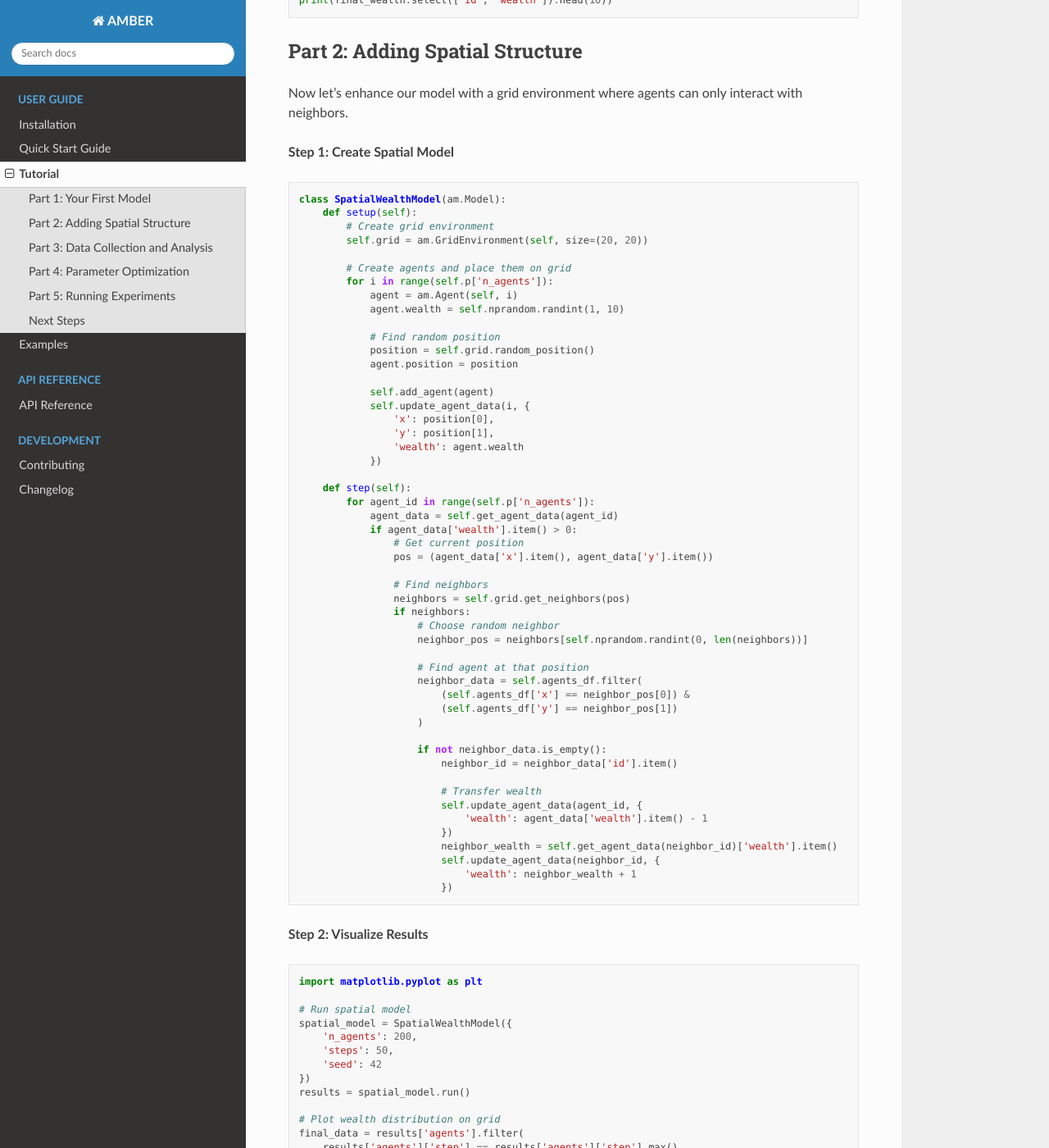
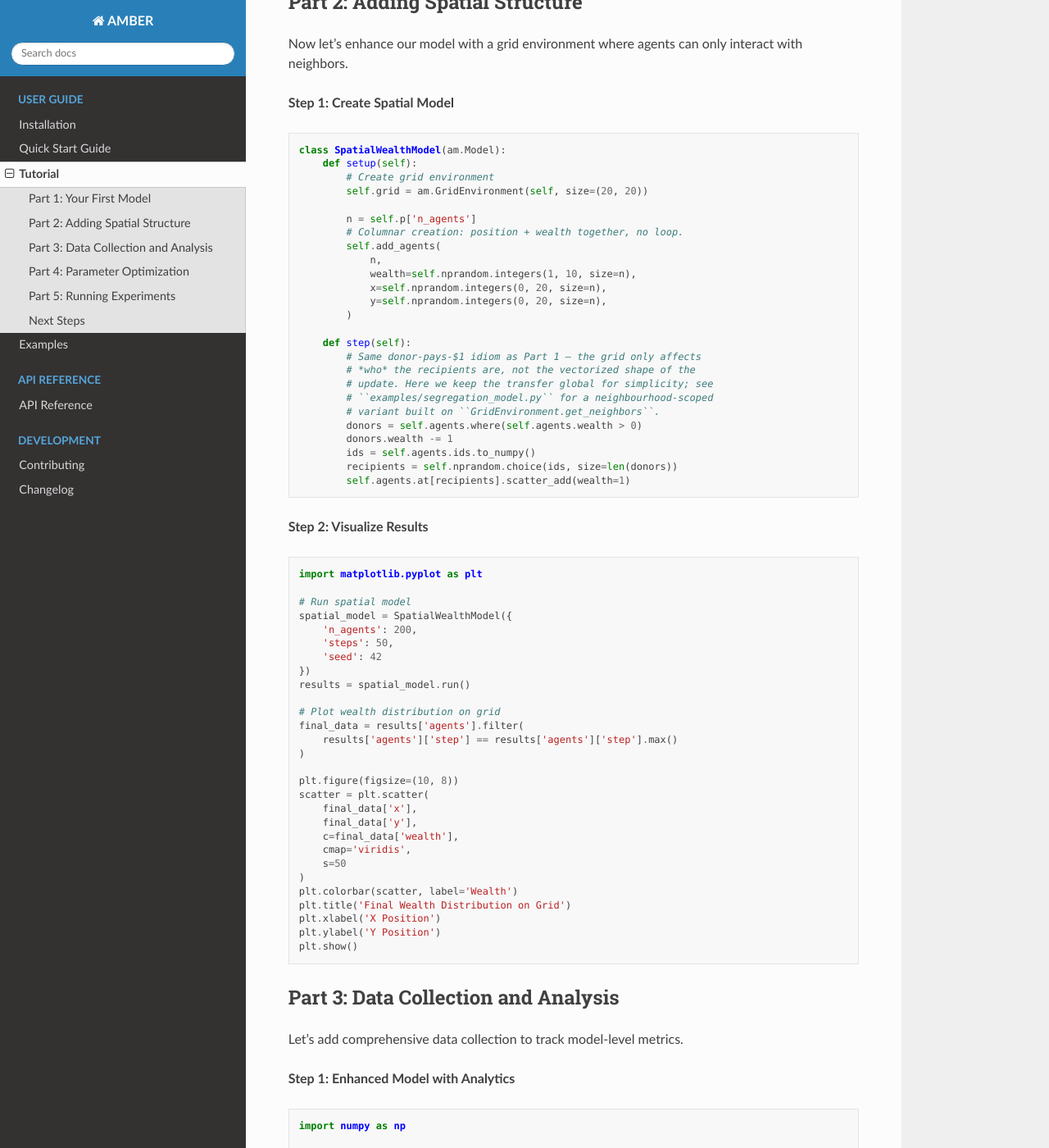
Before and after one commit to a11to1n3/AMBER, a Sphinx documentation site: the page built from docs/tutorial.rst, in a window 1280 px wide and 1400 px high, scrolled down 1151 px. Shown: the whole window at 82% size. Built offline with Sphinx 7.4.7 and the Read the Docs theme 3.1.0, drawn with Linux system fonts in a browser that asks for light colours; some of the changed text lies outside the part shown.

Commit message:
docs: rewrite quickstart, tutorial, and API docs around the view API
- quickstart.rst: vectorized WealthModel, spatial model, analytics section
- tutorial.rst: Parts 1-3 rewritten with add_agents + where + scatter_add
- api/sequences.rst: autodoc for AgentList, FilteredAgentList, ScatterAgentList
- changelog.rst: full [Unreleased] entry with migration guide

```diff
--- a/docs/tutorial.rst
+++ b/docs/tutorial.rst
@@ -6,39 +6,36 @@
 Part 1: Your First Model
 -------------------------
 
-Let's start with a simple wealth transfer model where agents randomly exchange money.
+Let's start with a simple wealth transfer model where agents randomly
+exchange money. AMBER's view API expresses this in a handful of Polars
+operations — no per-agent loop.
 
 **Step 1: Define the Model**
 
 .. code-block:: python
 
    import ambr as am
-   import numpy as np
 
    class WealthModel(am.Model):
        def setup(self):
-           # Create agents with random initial wealth
-           for i in range(self.p['n_agents']):
-               agent = am.Agent(self, i)
-               agent.wealth = self.nprandom.randint(1, 10)
-               self.add_agent(agent)
+           # Bulk-create the population with columnar initial state.
+           n = self.p['n_agents']
+           self.add_agents(
+               n,
+               wealth=self.nprandom.integers(1, 10, size=n),
+           )
 
        def step(self):
-           # Each agent gives $1 to a random other agent
-           for agent_id in range(self.p['n_agents']):
-               agent_data = self.get_agent_data(agent_id)
-               if agent_data['wealth'].item() > 0:
-                   # Choose random recipient
-                   recipient_id = self.nprandom.randint(0, self.p['n_agents'])
-                   if recipient_id != agent_id:
-                       # Transfer $1
-                       self.update_agent_data(agent_id, {
-                           'wealth': agent_data['wealth'].item() - 1
-                       })
-                       recipient_data = self.get_agent_data(recipient_id)
-                       self.update_agent_data(recipient_id, {
-                           'wealth': recipient_data['wealth'].item() + 1
-                       })
+           # Every agent with wealth > 0 gives $1 to a random other agent.
+           donors = self.agents.where(self.agents.wealth > 0)
+           donors.wealth -= 1
+
+           # Scatter the $1 credits. Using ``scatter_add`` (rather than a
+           # plain ``view.wealth = ...``) is what makes the math right when
+           # two donors happen to pick the same recipient.
+           ids = self.agents.ids.to_numpy()
+           recipients = self.nprandom.choice(ids, size=len(donors))
+           self.agents.at[recipients].scatter_add(wealth=1)
 
 **Step 2: Run the Model**
 
@@ -73,52 +70,26 @@
            # Create grid environment
            self.grid = am.GridEnvironment(self, size=(20, 20))
 
-           # Create agents and place them on grid
-           for i in range(self.p['n_agents']):
-               agent = am.Agent(self, i)
-               agent.wealth = self.nprandom.randint(1, 10)
-
-               # Find random position
-               position = self.grid.random_position()
-               agent.position = position
-
-               self.add_agent(agent)
-               self.update_agent_data(i, {
-                   'x': position[0],
-                   'y': position[1],
-                   'wealth': agent.wealth
-               })
+           n = self.p['n_agents']
+           # Columnar creation: position + wealth together, no loop.
+           self.add_agents(
+               n,
+               wealth=self.nprandom.integers(1, 10, size=n),
+               x=self.nprandom.integers(0, 20, size=n),
+               y=self.nprandom.integers(0, 20, size=n),
+           )
 
        def step(self):
-           for agent_id in range(self.p['n_agents']):
-               agent_data = self.get_agent_data(agent_id)
-               if agent_data['wealth'].item() > 0:
-                   # Get current position
-                   pos = (agent_data['x'].item(), agent_data['y'].item())
-
-                   # Find neighbors
-                   neighbors = self.grid.get_neighbors(pos)
-                   if neighbors:
-                       # Choose random neighbor
-                       neighbor_pos = neighbors[self.nprandom.randint(0, len(neighbors))]
-
-                       # Find agent at that position
-                       neighbor_data = self.agents_df.filter(
-                           (self.agents_df['x'] == neighbor_pos[0]) &
-                           (self.agents_df['y'] == neighbor_pos[1])
-                       )
-
-                       if not neighbor_data.is_empty():
-                           neighbor_id = neighbor_data['id'].item()
-
-                           # Transfer wealth
-                           self.update_agent_data(agent_id, {
-                               'wealth': agent_data['wealth'].item() - 1
-                           })
-                           neighbor_wealth = self.get_agent_data(neighbor_id)['wealth'].item()
-                           self.update_agent_data(neighbor_id, {
-                               'wealth': neighbor_wealth + 1
-                           })
+           # Same donor-pays-$1 idiom as Part 1 — the grid only affects
+           # *who* the recipients are, not the vectorized shape of the
+           # update. Here we keep the transfer global for simplicity; see
+           # ``examples/segregation_model.py`` for a neighbourhood-scoped
+           # variant built on ``GridEnvironment.get_neighbors``.
+           donors = self.agents.where(self.agents.wealth > 0)
+           donors.wealth -= 1
+           ids = self.agents.ids.to_numpy()
+           recipients = self.nprandom.choice(ids, size=len(donors))
+           self.agents.at[recipients].scatter_add(wealth=1)
 
 **Step 2: Visualize Results**
 
@@ -162,44 +133,36 @@
 
 .. code-block:: python
 
+   import numpy as np
+
    class AnalyticalWealthModel(am.Model):
        def setup(self):
-           # Same setup as before
-           for i in range(self.p['n_agents']):
-               agent = am.Agent(self, i)
-               agent.wealth = self.nprandom.randint(1, 10)
-               self.add_agent(agent)
+           n = self.p['n_agents']
+           self.add_agents(n, wealth=self.nprandom.integers(1, 10, size=n))
 
        def step(self):
-           # Wealth transfer logic (same as before)
-           for agent_id in range(self.p['n_agents']):
-               agent_data = self.get_agent_data(agent_id)
-               if agent_data['wealth'].item() > 0:
-                   recipient_id = self.nprandom.randint(0, self.p['n_agents'])
-                   if recipient_id != agent_id:
-                       self.update_agent_data(agent_id, {
-                           'wealth': agent_data['wealth'].item() - 1
-                       })
-                       recipient_data = self.get_agent_data(recipient_id)
-                       self.update_agent_data(recipient_id, {
-                           'wealth': recipient_data['wealth'].item() + 1
-                       })
+           donors = self.agents.where(self.agents.wealth > 0)
+           donors.wealth -= 1
+           ids = self.agents.ids.to_numpy()
+           recipients = self.nprandom.choice(ids, size=len(donors))
+           self.agents.at[recipients].scatter_add(wealth=1)
 
-           # Record model-level statistics
-           wealth_values = self.agents_df['wealth'].to_list()
-           self.record_model('total_wealth', sum(wealth_values))
-           self.record_model('mean_wealth', np.mean(wealth_values))
-           self.record_model('wealth_std', np.std(wealth_values))
-           self.record_model('gini_coefficient', self.calculate_gini(wealth_values))
+           # Polars Series aggregates are the idiomatic way to record metrics.
+           wealth = self.agents.wealth
+           self.record_model('total_wealth', int(wealth.sum()))
+           self.record_model('mean_wealth', float(wealth.mean()))
+           self.record_model('wealth_std', float(wealth.std() or 0.0))
+           self.record_model('gini_coefficient', self.calculate_gini(wealth.to_numpy()))
 
-       def calculate_gini(self, wealth_list):
+       @staticmethod
+       def calculate_gini(values):
            """Calculate Gini coefficient of wealth inequality."""
-           sorted_wealth = sorted(wealth_list)
-           n = len(sorted_wealth)
-           if n == 0 or sum(sorted_wealth) == 0:
-               return 0
-           cumsum = np.cumsum(sorted_wealth)
-           return (n + 1 - 2 * sum(cumsum) / cumsum[-1]) / n
+           if values.size == 0 or values.sum() == 0:
+               return 0.0
+           sorted_vals = np.sort(values)
+           n = len(sorted_vals)
+           cumsum = np.cumsum(sorted_vals)
+           return (n + 1 - 2 * cumsum.sum() / cumsum[-1]) / n
 
 **Step 2: Analyze Results**
 
```
Also changed, not shown: docs/api/sequences.rst (+58 -27 lines), docs/quickstart.rst (+148 -146 lines).
